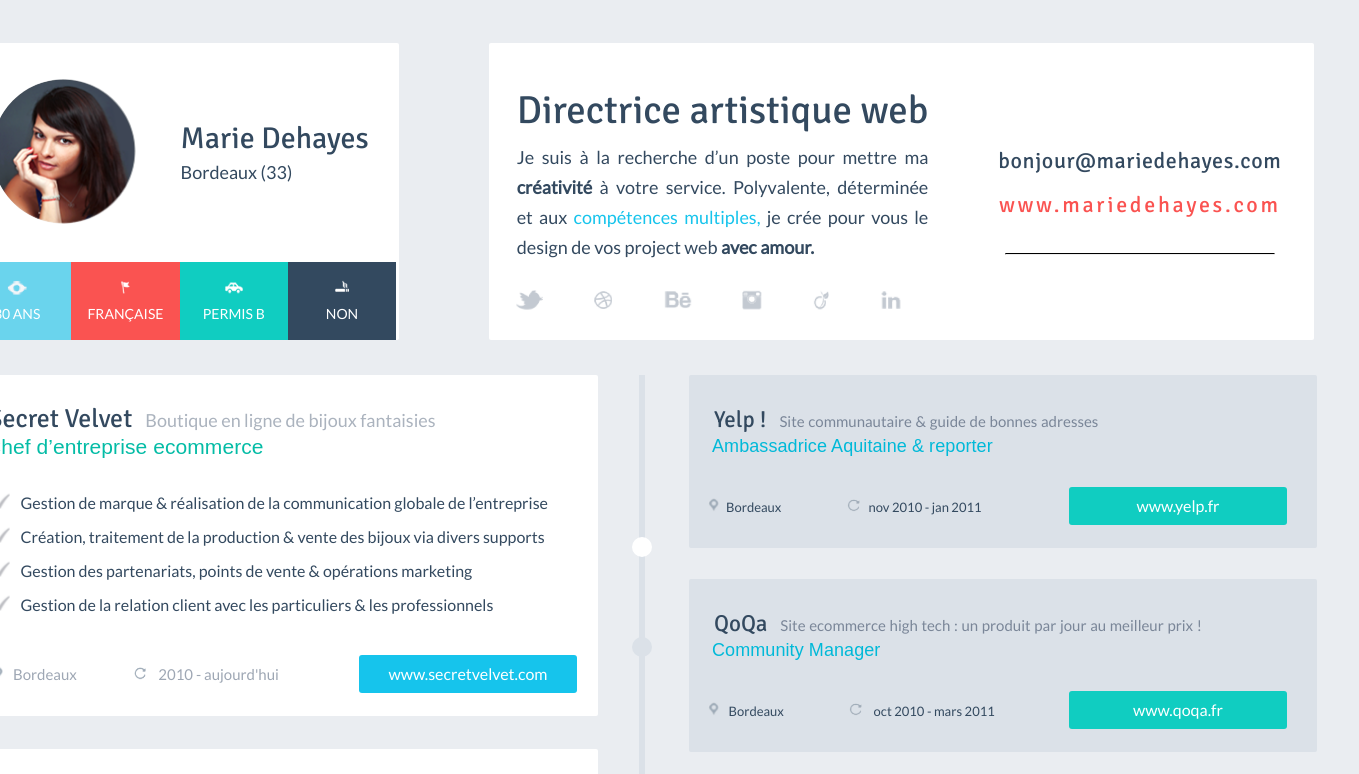
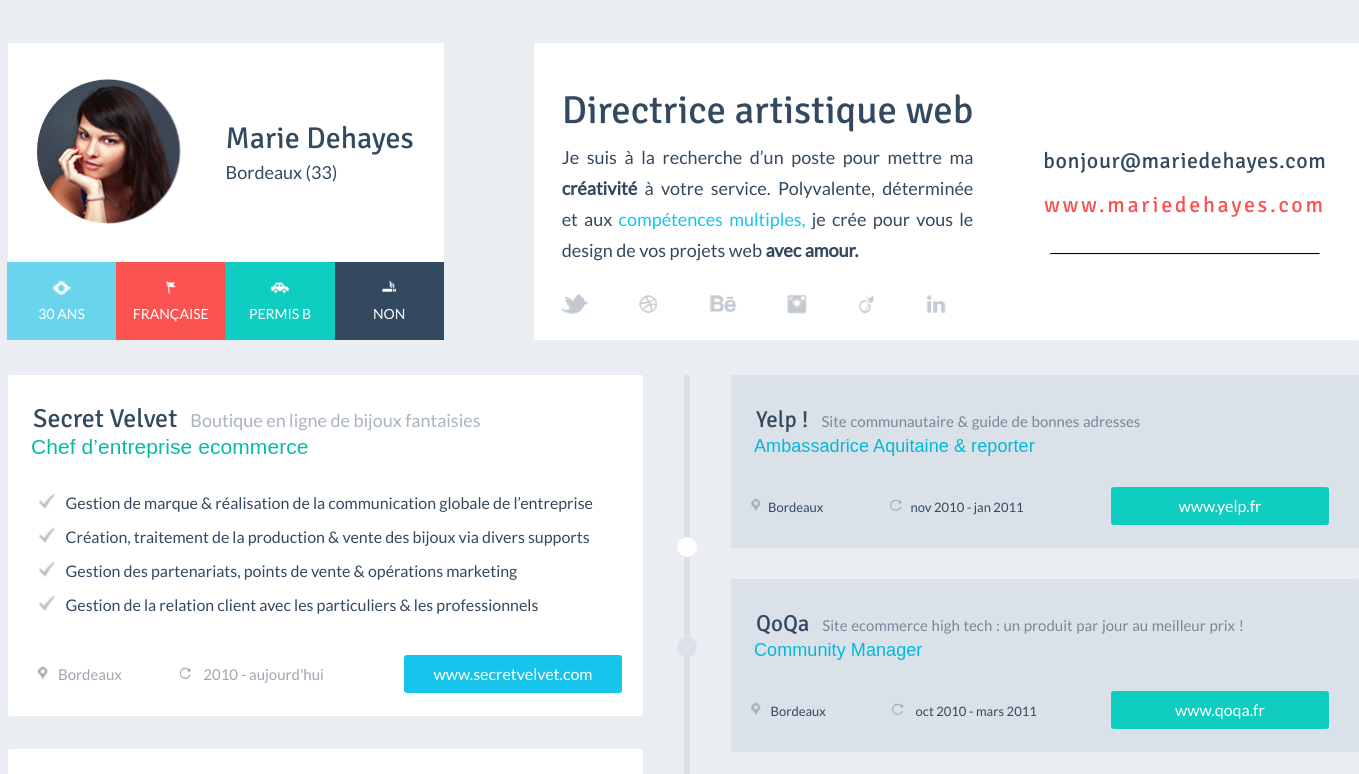
Before and after one commit to byesolarcat/Practice2021, a plain HTML site: page Hello/index.html in a window 1280 px wide. Shown: the top 774 px of the page, 1359 px wide, since content can reach past the window. Drawn offline with Linux system fonts and the light colour scheme; a web font is replaced by a local one.

Commit message:
Little rework wrappers-flex-box wise.

```diff
--- a/Hello/Style/style.css
+++ b/Hello/Style/style.css
@@ -1,32 +1,16 @@
 body {
-  display: flex;
-  flex-direction: column nowrap;
-  justify-content: center;
-  align-self: center;
-  align-items: center;
-  /* margin: 55px 14% 100px 15%; */
-  height: 100%;
-  /* width: 1920px; */
   background-color: #eaedf1;
-}
-
-.wrapper {
-  display: block;
-  width: 100%;
-}
-
-main {
-  margin-top: 35px;
   display: flex;
   flex-direction: column;
 }
 
-.left-side-cards {
-  padding-right: 26px;
+main {
+  margin: auto;
+  margin-top: 35px;
 }
 
-.right-side-cards {
-  padding-left: 31px;
+#wrapper {
+  display: flex;
 }
 
 #content {
@@ -36,13 +20,8 @@ main {
 
 .footer {
   display: flex;
-  align-self: center;
   justify-content: center;
-  align-content: center;
-  place-content: center;
-  margin-top: 0px;
   color: #ced4dd;
-  text-align: center;
 }
 
 h1 {
@@ -66,7 +45,8 @@ p {
 
 #personal-info-container {
   display: flex;
-  width: 1000px;
+  flex: 1;
+  width: 1030px;
   margin-bottom: 35px;
 }
 
@@ -75,19 +55,15 @@ p {
 }
 
 #personal-info-card article {
-  vertical-align: center;
   padding: 30px 0px 0px 45px;
   line-height: 9px;
 }
 
 #personal-info-card footer {
   display: flex;
-  flex-direction: row nowrap;
-  align-content: center;
-  align-items: center;
+  flex: 1;
 
-  width:115%;
-  margin: 34px 0 0 -29px;
+  margin: 34px -30px 0 -30px;
 }
 
 #avatar {
@@ -118,38 +94,25 @@ p {
 }
 
 #small-resume-card {
-  float: left;
   margin-left: 90px;
   padding: 11px 28px;
-}
-
-.resume-and-contacts {
-  display: flex;
 }
 
 #small-resume-card article {
   padding-right: 35px;
   margin-right: 30px;
-  width: 70%;
 }
 
 #small-resume-card article p {
   margin-top: -25px;
 
-  line-height: 30px;
+  line-height: 31px;
   text-align: justify;
 }
 
 #small-resume-card address {
-  display: flex;
-  flex-direction: column;
-  align-content: center;
-  align-items: center;
-
   margin-top: 85px;
-
   padding: 0 5px;
-
   text-align: center;
 }
 
--- a/Hello/Style/timeline.css
+++ b/Hello/Style/timeline.css
@@ -3,8 +3,7 @@
     flex-direction: column;
     align-content: center;
     align-items: center;
-    padding-left: 15px;
-    padding-right: 15px;
+    margin: 0 43px 0 41px;
   }
   .timeline {
     position: relative;
@@ -15,7 +14,6 @@
 
   .time-dot {
     position: absolute;
-    top: 0;
     left: -7.2px;
     width: 20px;
     height: 20px;
@@ -36,9 +34,7 @@
     flex-direction: column nowrap;
 
     justify-content: center;
-    align-content: center;
     align-items: center;
-    align-self: center;
 
     background-color: #dbe1e8;
     color: white;
--- a/Hello/index.html
+++ b/Hello/index.html
@@ -24,6 +24,7 @@
                                 <img src="img/profile/icon1.png">
                                 <p>30 Ans</p>
                             </div>
+
                             <div class="personal-info-card-etc" style="background-color: #FA5351;">
                                 <img src="img/profile/icon2.png">
                                 <p>Française</p>
@@ -44,7 +45,7 @@
                             <p>Je suis à la recherche d’un poste pour mettre ma
                                 <b>créativité</b> à votre service. Polyvalente,
                                 déterminée et aux <span style="color:#16C4EC;">compétences multiples,</span>
-                                je crée pour vous le design de vos project web <b>avec amour.</b></p>
+                                je crée pour vous le design de vos projets web <b>avec amour.</b></p>
                         </article>
                         <address>
                             <p>bonjour@mariedehayes.com
```
